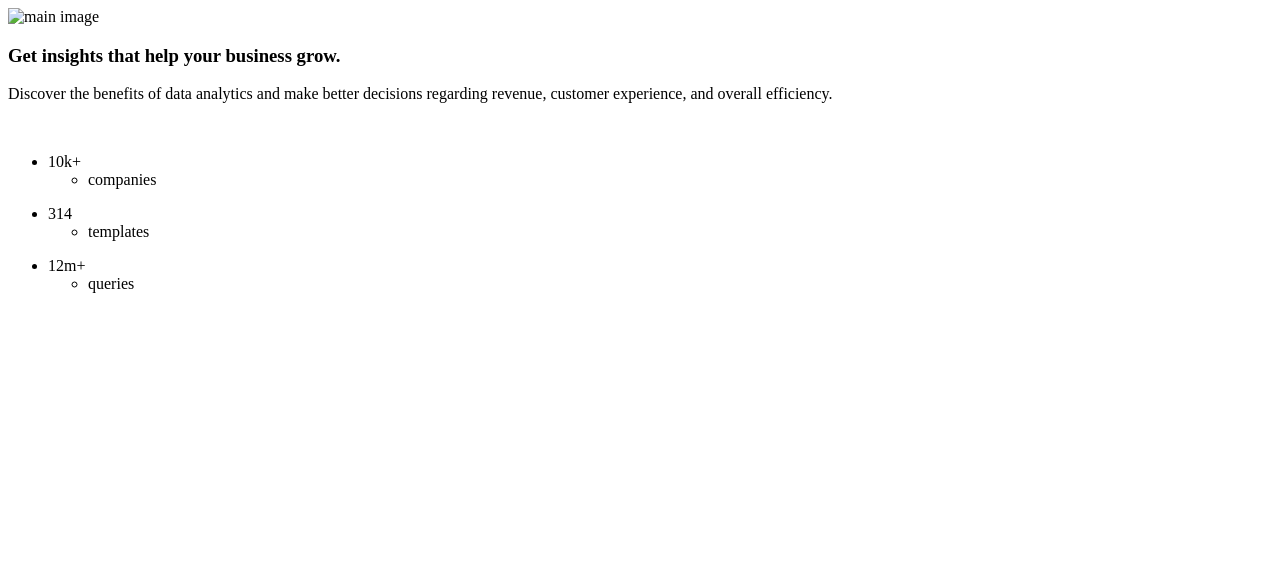
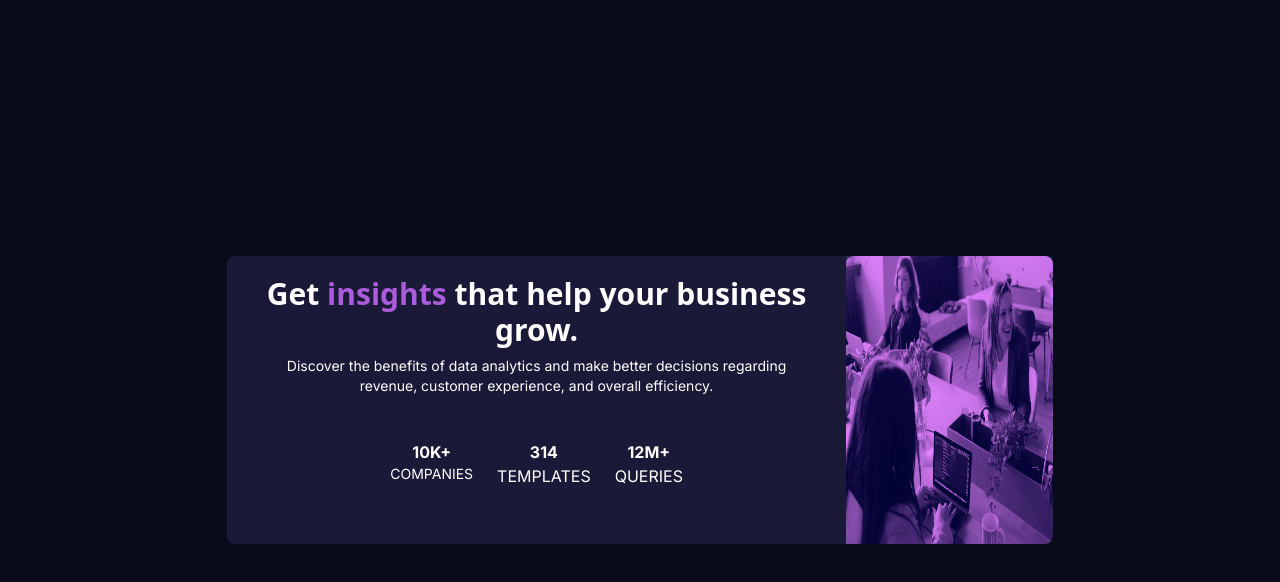
Before and after one commit to abdulmajidlaghari/Stats-preview-card-component, a plain HTML site: page index.html in a window 1280 px wide. Drawn offline with Linux system fonts and the light colour scheme; the site is published under a folder, as on GitHub Pages, so addresses that start at the root find nothing.

Commit message:
Update index.html

```diff
--- a/index.html
+++ b/index.html
@@ -12,13 +12,14 @@
 <link rel="preconnect" href="https://fonts.gstatic.com" crossorigin>
 <link href="https://fonts.googleapis.com/css2?family=Inter:wght@400;700&family=Lexend+Deca&family=Red+Hat+Display:wght@500;700;900&display=swap" rel="stylesheet">
     <title>Frontend Mentor | Stats preview card component</title>
-    <link rel="stylesheet" href="/index.64385f27.css">
+    <link rel="stylesheet" href="index.64385f27.css">
+
   </head>
   <body class="bg-[#090b1a]">
     <section class="p-5 flex justify-center items-center text-center md:w-2/3 md:mx-auto lg:w-screen lg:h-screen overflow-hidden">
       <main class="bg-[#1b1938] rounded-lg text-white sm:w-2/3 lg:flex flex-row-reverse">
       <div class="bg-[#aa5cdb] bg-opacity-60 my-auto sm:rounded-t-lg md:rounded-r-lg lg:w-80 rounded-t-lg lg:rounded-r-lg xl:rounded-r-lg">
-        <img src="/image-header-mobile.1da9426a.jpg" alt="main image" class=" mx-auto  mix-blend-overlay lg:h-72 ">
+        <img src="image-header-mobile.1da9426a.jpg" alt="main image" class=" mx-auto  mix-blend-overlay lg:h-72 ">
       </div>
         <section class="text-area p-5 lg:space-y-2">
         <h3 class="font-bold leading-15 text-3xl text-center lg:text-center ">Get <span class="text-[#aa5cdb]">insights</span> that help your business grow.</h3>
```
